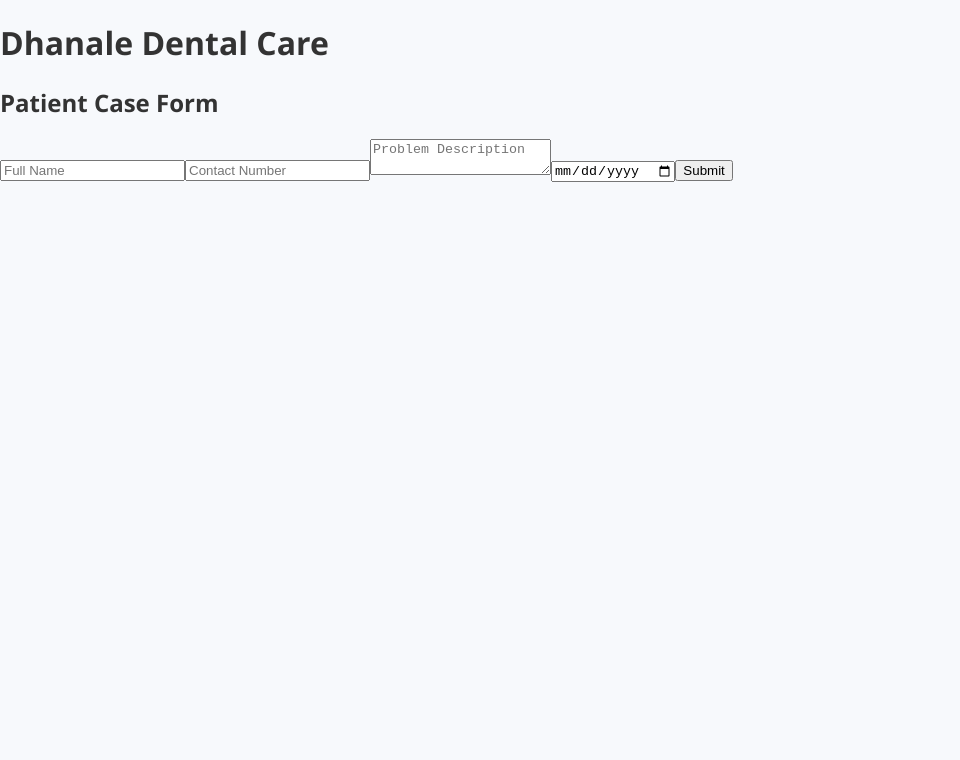
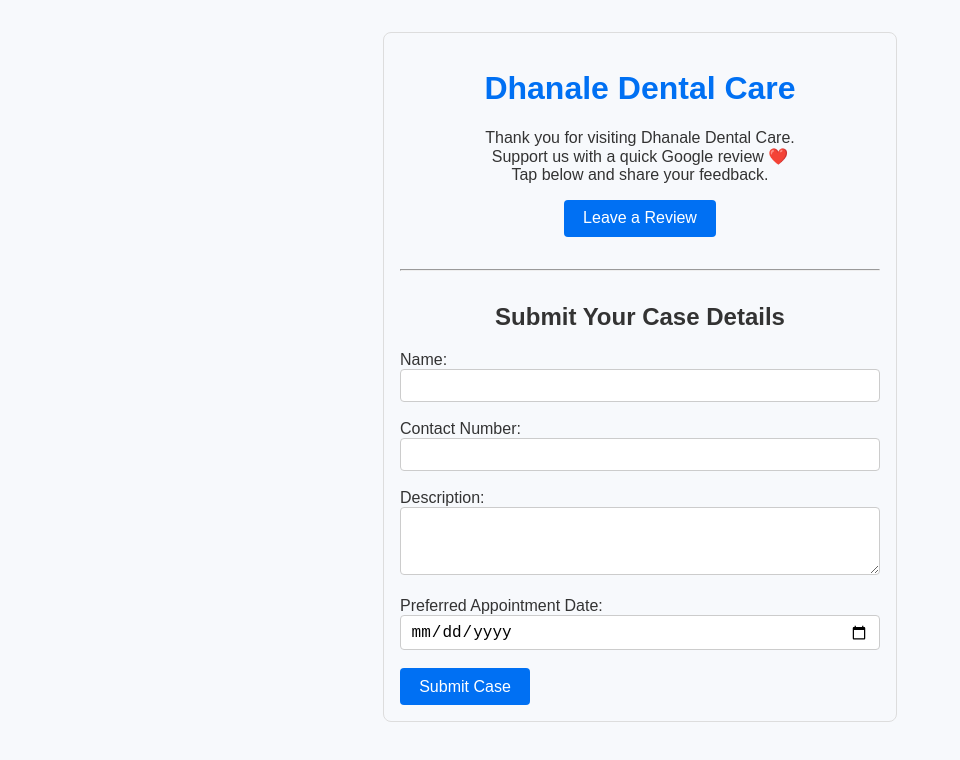
Before and after one commit to rohitvhanji/review-to-payment-app, a React (Vite) app in the folder client/: page / in a window 1280 px wide. Shown: the top 760 px of the page, without its empty margins (0-960 px from the left). Built offline with nearby package versions, Linux system fonts and the light colour scheme; the HTML template or start-up script is replaced by a standard one.

Commit message:
Update App.jsx

```diff
--- a/client/src/App.jsx
+++ b/client/src/App.jsx
@@ -1,59 +1,125 @@
 import { useState } from 'react';
 import QRCode from 'react-qr-code';
-import PatientForm from './PatientForm';
+import axios from 'axios';
 
-const GOOGLE_REVIEW_URL = "https://www.google.com/search?rlz=1C5GCCM_en___IN1147&sca_esv=b97c0088c4eec1a1&cs=1&si=APYL9bs7Hg2KMLB-4tSoTdxuOx8BdRvHbByC_AuVpNyh0x2KzQON-usm7ehNRpdkdqvhOZKKPSstjoKtQ2CnFy0Vt1Y7LBMuPBHBWzJdz36Pvc6uTC5IeAjE6vU3riloyClqFMzroMBObusigP17WT2VIugZpgSrDQ%3D%3D&q=Dr.+Dhanale+Dental+Care+Reviews&sa=X&ved=2ahUKEwjq9ousx7SNAxXQ-TgGHao5NrsQ0bkNegQIHxAD&biw=1382&bih=793&dpr=2.5#lrd=0x3bc101acc68de19d:0x71178828d31100c6,3,,,,";
-const PAYMENT_LINK = "upi://pay?pa=yourupi@upi&pn=DhanaleDental";
+const GOOGLE_REVIEW_URL = "https://g.co/kgs/jEdHyuL"; // Your Google review link
+const PAYMENT_LINK = "upi://pay?pa=yourupi@upi&pn=Dhanale Dental Care"; // Replace with your actual UPI or payment link
 
-function App() {
-  const [step, setStep] = useState("case");
+export default function App() {
+  const [step, setStep] = useState("review");
+  const [caseData, setCaseData] = useState({
+    name: "",
+    contact: "",
+    description: "",
+    date: "",
+  });
+  const [caseSubmitted, setCaseSubmitted] = useState(false);
+  const [loading, setLoading] = useState(false);
+  const [error, setError] = useState(null);
 
-  const handleFormSubmit = () => setStep("review");
   const handleReviewClick = () => {
     window.open(GOOGLE_REVIEW_URL, "_blank");
     setStep("confirm");
   };
+
   const handleConfirmClick = async () => {
-    await fetch("https://your-backend-url.onrender.com/api/confirm-review", {
-      method: "POST",
-      headers: { "Content-Type": "application/json" },
-      body: JSON.stringify({ confirmed: true }),
-    });
-    setStep("pay");
+    try {
+      await axios.post("/api/confirm-review", { confirmed: true });
+      setStep("pay");
+    } catch {
+      alert("Failed to confirm review, please try again.");
+    }
+  };
+
+  const handleInputChange = (e) => {
+    const { name, value } = e.target;
+    setCaseData((prev) => ({ ...prev, [name]: value }));
+  };
+
+  const handleCaseSubmit = async (e) => {
+    e.preventDefault();
+    setLoading(true);
+    setError(null);
+    try {
+      await axios.post("/api/case", caseData);
+      setCaseSubmitted(true);
+      setCaseData({ name: "", contact: "", description: "", date: "" });
+    } catch (err) {
+      setError("Failed to submit case. Please try again.");
+    }
+    setLoading(false);
   };
 
   return (
-    <div className="p-6 max-w-xl mx-auto text-center font-sans">
-      <h1 className="text-3xl font-bold text-blue-700 mb-6">Dhanale Dental Care</h1>
-
-      {step === "case" && <PatientForm onSubmit={handleFormSubmit} />}
+    <div style={{ maxWidth: 480, margin: "2rem auto", fontFamily: "Arial, sans-serif", padding: "1rem", textAlign: "center", border: "1px solid #ddd", borderRadius: 8 }}>
+      <h1 style={{ color: "#0070f3" }}>Dhanale Dental Care</h1>
+      <p>Thank you for visiting Dhanale Dental Care.<br />Support us with a quick Google review ❤️<br />Tap below and share your feedback.</p>
 
       {step === "review" && (
-        <>
-          <h2 className="text-xl mb-4">Please leave us a review on Google</h2>
-          <button onClick={handleReviewClick} className="bg-green-600 text-white px-4 py-2 rounded">
-            Leave Review
-          </button>
-        </>
+        <button style={btnStyle} onClick={handleReviewClick}>Leave a Review</button>
       )}
 
       {step === "confirm" && (
         <>
-          <h2 className="mb-4">Did you submit the review?</h2>
-          <button onClick={handleConfirmClick} className="bg-blue-600 text-white px-4 py-2 rounded">
-            Yes, show payment QR
-          </button>
+          <h2>Did you leave the review?</h2>
+          <button style={btnStyle} onClick={handleConfirmClick}>Yes, Show Payment QR</button>
         </>
       )}
 
       {step === "pay" && (
         <>
-          <h2 className="mb-4">Scan to Pay</h2>
-          <QRCode value={PAYMENT_LINK} size={200} />
+          <h2>Scan to Pay</h2>
+          <QRCode value={PAYMENT_LINK} size={180} />
+          <p>Thank you for your support!</p>
         </>
       )}
+
+      <hr style={{ margin: "2rem 0" }} />
+
+      <h2>Submit Your Case Details</h2>
+      {caseSubmitted && <p style={{ color: "green" }}>Case submitted successfully!</p>}
+      {error && <p style={{ color: "red" }}>{error}</p>}
+
+      <form onSubmit={handleCaseSubmit} style={{ textAlign: "left" }}>
+        <label>
+          Name:<br />
+          <input type="text" name="name" value={caseData.name} onChange={handleInputChange} required style={inputStyle} />
+        </label><br /><br />
+        <label>
+          Contact Number:<br />
+          <input type="tel" name="contact" value={caseData.contact} onChange={handleInputChange} required style={inputStyle} />
+        </label><br /><br />
+        <label>
+          Description:<br />
+          <textarea name="description" value={caseData.description} onChange={handleInputChange} required rows={3} style={inputStyle} />
+        </label><br /><br />
+        <label>
+          Preferred Appointment Date:<br />
+          <input type="date" name="date" value={caseData.date} onChange={handleInputChange} required style={inputStyle} />
+        </label><br /><br />
+        <button type="submit" disabled={loading} style={btnStyle}>
+          {loading ? "Submitting..." : "Submit Case"}
+        </button>
+      </form>
     </div>
   );
 }
 
-export default App;
+const btnStyle = {
+  backgroundColor: "#0070f3",
+  color: "white",
+  padding: "0.6rem 1.2rem",
+  border: "none",
+  borderRadius: 4,
+  cursor: "pointer",
+  fontSize: "1rem",
+};
+
+const inputStyle = {
+  width: "100%",
+  padding: "0.4rem 0.6rem",
+  fontSize: "1rem",
+  borderRadius: 4,
+  border: "1px solid #ccc",
+  boxSizing: "border-box",
+};
```
